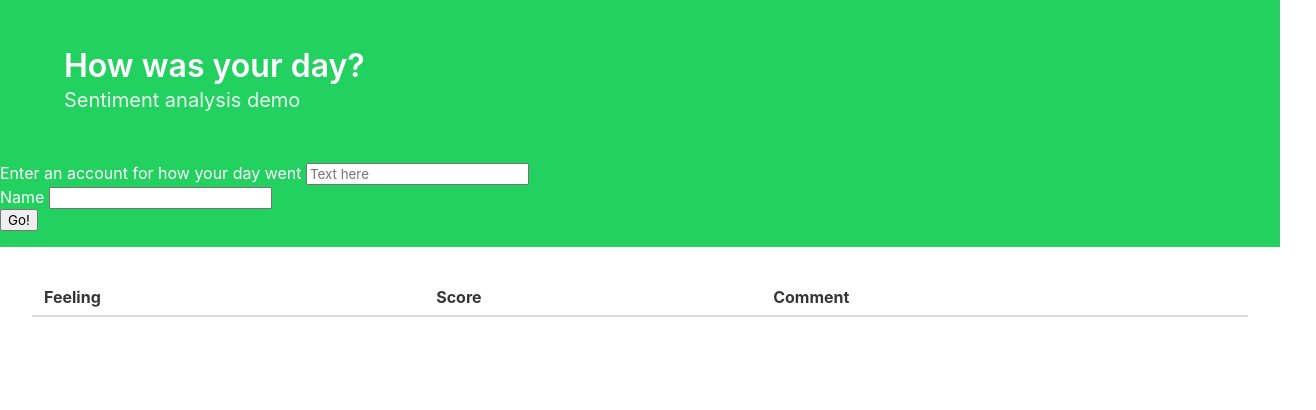
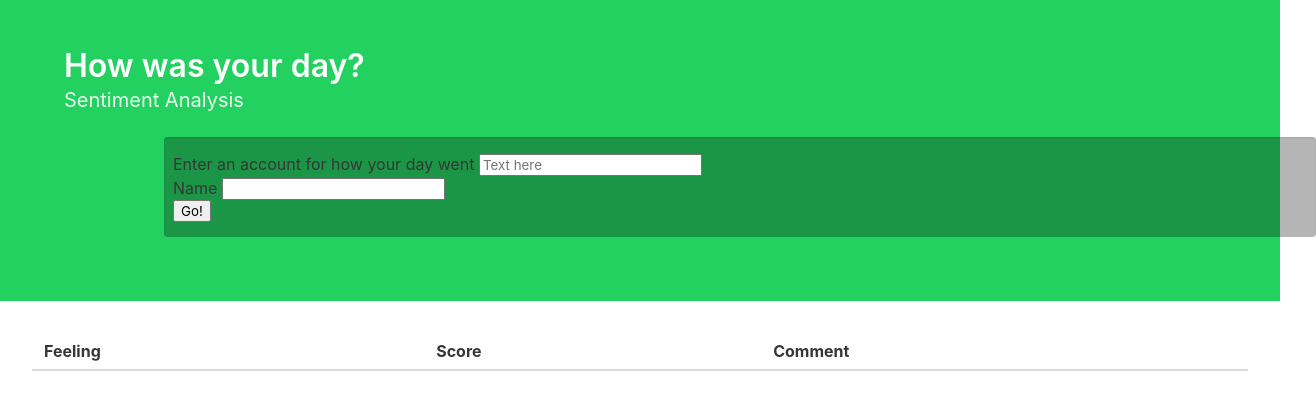
Before and after one commit to kristina-arezina/node-text-sentiment-analysis, a plain HTML site: page index.html in a window 1280 px wide. Shown: the whole page, 1316 px wide, since content can reach past the window. Drawn offline with nearby package versions, Linux system fonts and the light colour scheme; no server answers.

Commit message:
Added some style to the header input information

```diff
--- a/index.html
+++ b/index.html
@@ -8,6 +8,20 @@
         .big {
             font-size: 1.2rem;
         }
+
+        .input {
+          margin-left: 100px;
+          padding-top:50px;
+          padding-bottom:50px;
+          background-color: rgba(10,10,10,.3);
+          border-style: none;
+          pointer-events: none;
+        }
+
+        .event {
+          pointer-events: auto;
+        }
+
     </style>
 </head>
 
@@ -18,10 +32,10 @@
     <div class="hero-body">
         <div class="container">
             <h1 class="title">How was your day?</h1>
-            <h2 class="subtitle">Sentiment analysis demo</h2>
-        </div>
-    </div><form>
+            <h2 class="subtitle">Sentiment Analysis</h2>
+            <form class="input">
             <fieldset id="middle">
+              <div class="event">
                 <p>
                     <label>Enter an account for how your day went</label>
                     <input type = "text"
@@ -32,10 +46,13 @@
                     <label>Name</label>
                     <input>
                 </p>
+                <button type="button">Go!</button>
+                </div>
             </fieldset>
-    <button type="button">Go!</button>
+          </form>
+        </div>
+    </div>
 
-</form>
 
 </section>
 <div id="main">
```
Lines whose indentation alone changed are shown as unchanged.
